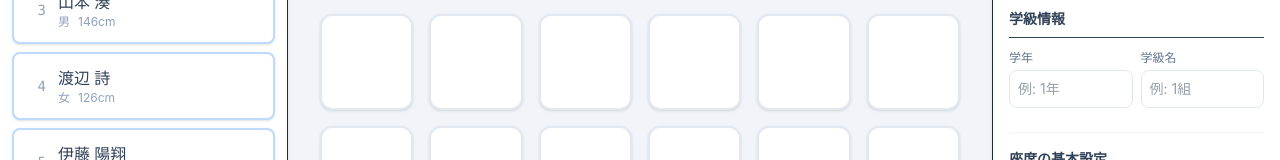
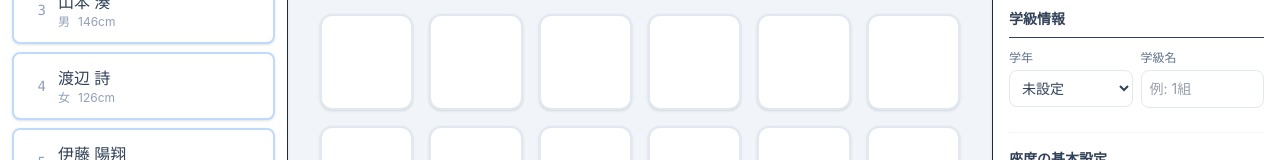
Before and after one commit to bantai-education-design/classroom-seat-designer, a React (Vite) app: page / in a window 1280 px wide. Shown: the part 293-453 px from the top of the page. Built offline with nearby package versions, Linux system fonts and the light colour scheme.

Commit message:
feat: restrict grade selection to elementary grades

```diff
--- a/src/App.tsx
+++ b/src/App.tsx
@@ -892,7 +892,14 @@ const App: React.FC = () => {
           setPairAvoidNear(data.pairAvoidNear !== undefined ? data.pairAvoidNear : false);
           setPairGenderMixed(data.pairGenderMixed !== undefined ? data.pairGenderMixed : false);
           setNameDisplayMode(data.nameDisplayMode !== undefined ? data.nameDisplayMode : 'kanji');
-          setGradeName(data.gradeName !== undefined ? data.gradeName : '');
+          let rawGrade = data.gradeName !== undefined ? String(data.gradeName).trim() : '';
+          let normalizedGrade = '';
+          const match = rawGrade.match(/^([1-6１-６])年?$/);
+          if (match) {
+            const num = match[1].replace(/[１-６]/g, (s) => String.fromCharCode(s.charCodeAt(0) - 0xFEE0));
+            normalizedGrade = `${num}年`;
+          }
+          setGradeName(normalizedGrade);
           setClassName(data.className !== undefined ? data.className : '');
         }
       } catch (error) {
@@ -1409,13 +1416,19 @@ const App: React.FC = () => {
              <div className="grid grid-cols-2 gap-2 text-sm">
                <div>
                  <label className="block text-xs text-slate-500 mb-1">学年</label>
-                 <input
-                   type="text"
+                 <select
                    value={gradeName}
                    onChange={(e) => setGradeName(e.target.value)}
-                   placeholder="例: 1年"
                    className="w-full p-2 rounded-lg border border-slate-200 focus:ring-1 focus:ring-blue-500 text-slate-700 bg-white"
-                 />
+                 >
+                   <option value="">未設定</option>
+                   <option value="1年">1年</option>
+                   <option value="2年">2年</option>
+                   <option value="3年">3年</option>
+                   <option value="4年">4年</option>
+                   <option value="5年">5年</option>
+                   <option value="6年">6年</option>
+                 </select>
                </div>
                <div>
                  <label className="block text-xs text-slate-500 mb-1">学級名</label>
```
